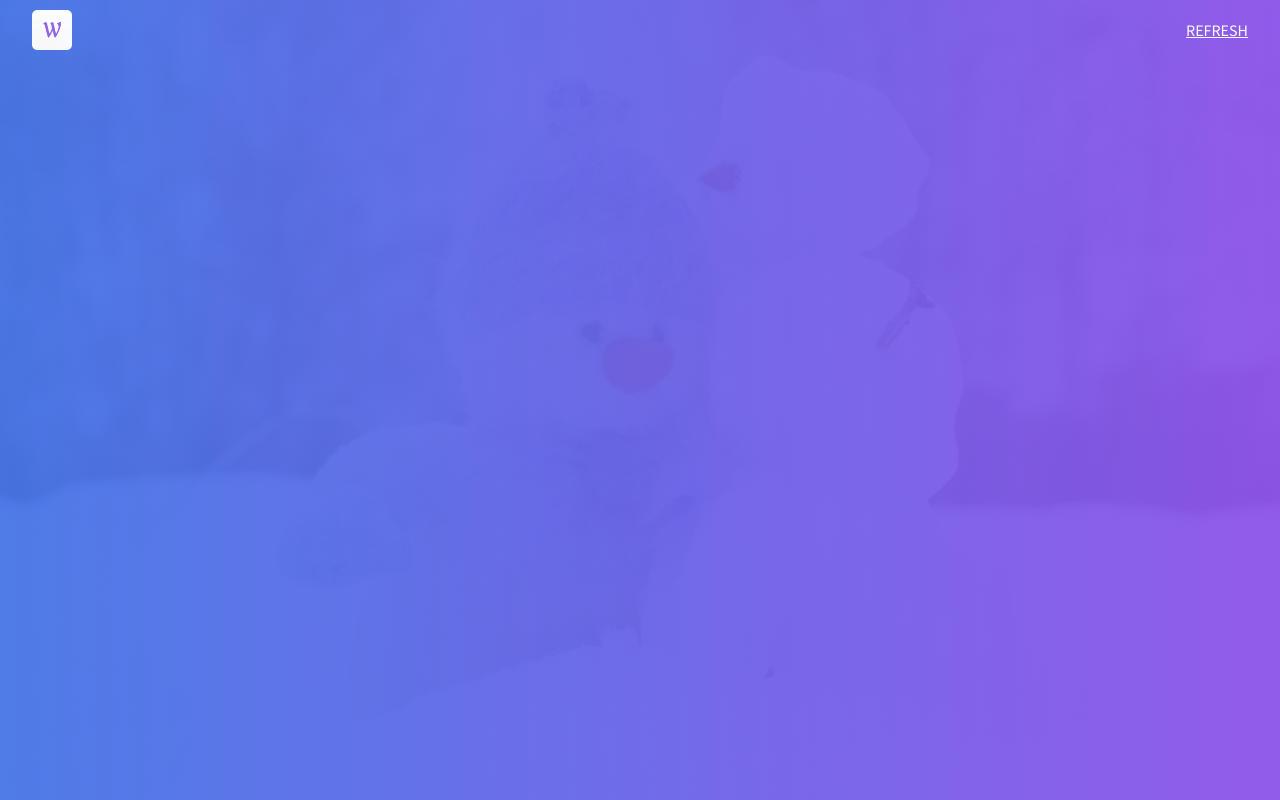
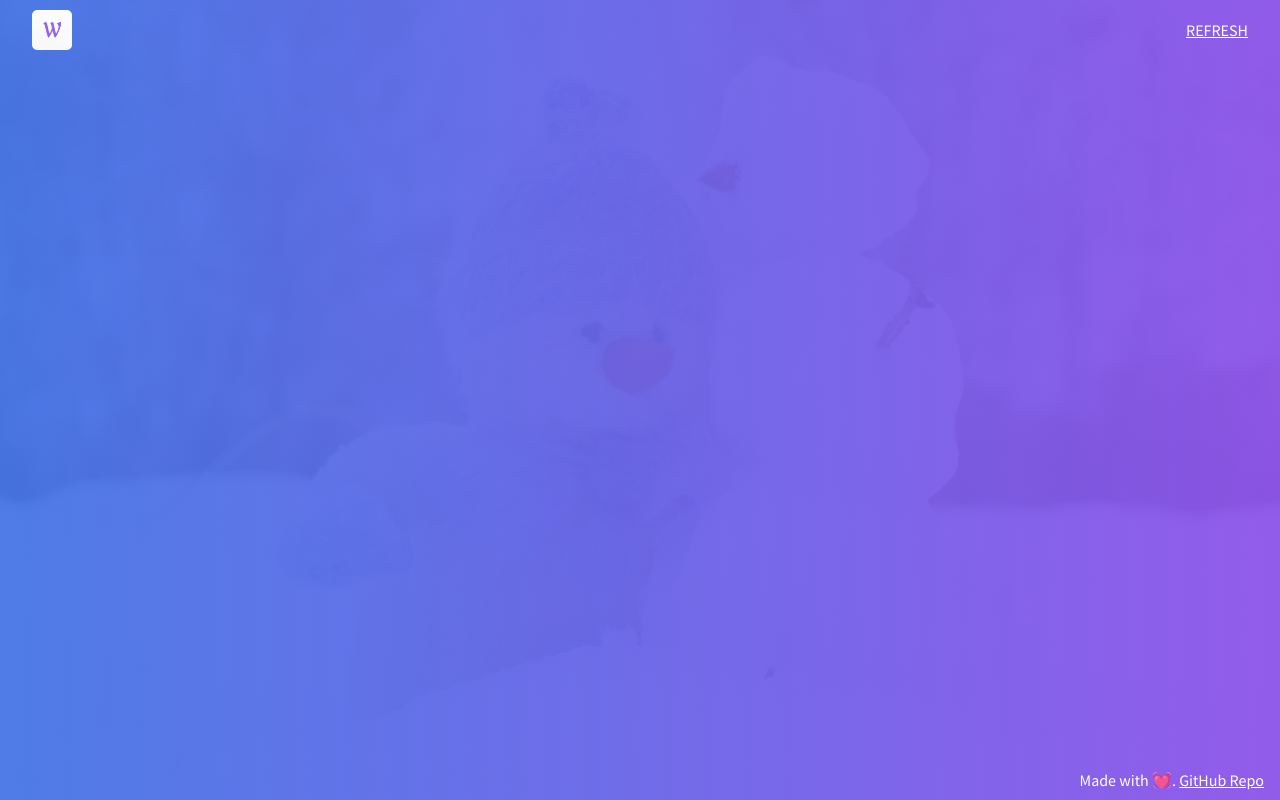
Before and after one commit to harshPPatel/weather-app, a Vue app: page / in a window 1280 px wide. Built offline with nearby package versions, Linux system fonts and the light colour scheme; no server answers.

Commit message:
Footer added

```diff
--- a/public/index.html
+++ b/public/index.html
@@ -30,6 +30,12 @@
       </strong>
     </noscript>
     <div id="app"></div>
+    <footer>
+      <p>
+        Made with 💓.
+        <a href="https://github.com/harshPPatel/weather-app" target="_blank"> GitHub Repo</a>
+      </p>
+    </footer>
     <!-- built files will be auto injected -->
   </body>
 </html>
--- a/src/App.vue
+++ b/src/App.vue
@@ -166,5 +166,18 @@ body {
       }
     }
   }
+  footer {
+    position: fixed;
+    bottom: 10px;
+    right: 16px;
+    color: #fff;
+    a {
+      color: #fff;
+      transition: all 0.2s ease;
+      &:hover {
+        opacity: 0.7;
+      }
+    }
+  }
 }
 </style>
```
